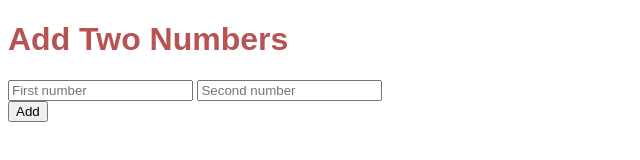
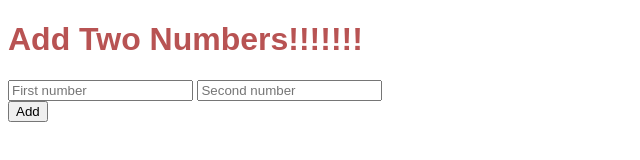
Before and after one commit to cse110-sp25-group-10/10x-Speech, a website with bundled scripts: page index.html in a window 1280 px wide. Shown: the whole page, without its empty margins (0-640 px from the left). Built offline with nearby package versions, Linux system fonts and the light colour scheme.

Commit message:
important fix

```diff
--- a/index.html
+++ b/index.html
@@ -7,7 +7,7 @@
         <script type="module" src="scripts/script.js"></script>
     </head>
     <body>
-        <h1>Add Two Numbers</h1>
+        <h1>Add Two Numbers!!!!!!!</h1>
         <input id="num1" placeholder="First number">
         <input id="num2" placeholder="Second number">
         <br>
```
